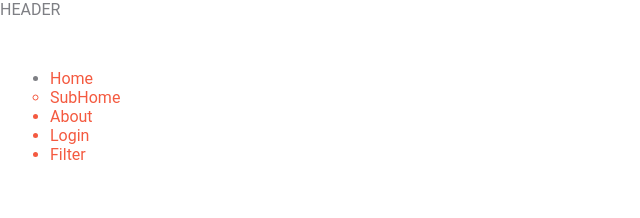
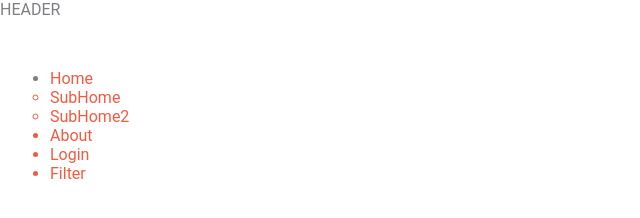
Before and after one commit to vov20a/FirstProject, a plain HTML site: page index.html in a window 1280 px wide. Shown: the whole page, without its empty margins (0-640 px from the left). Drawn offline with Linux system fonts and the light colour scheme.

Commit message:
addSecondSubmenu

```diff
--- a/index.html
+++ b/index.html
@@ -21,6 +21,13 @@
                         </li>
                     </a>
                 </ul>
+                <ul>
+                    <a href="#">
+                        <li>
+                            SubHome2
+                        </li>
+                    </a>
+                </ul>
             </li>
         </a>
         <a href="#">
```
